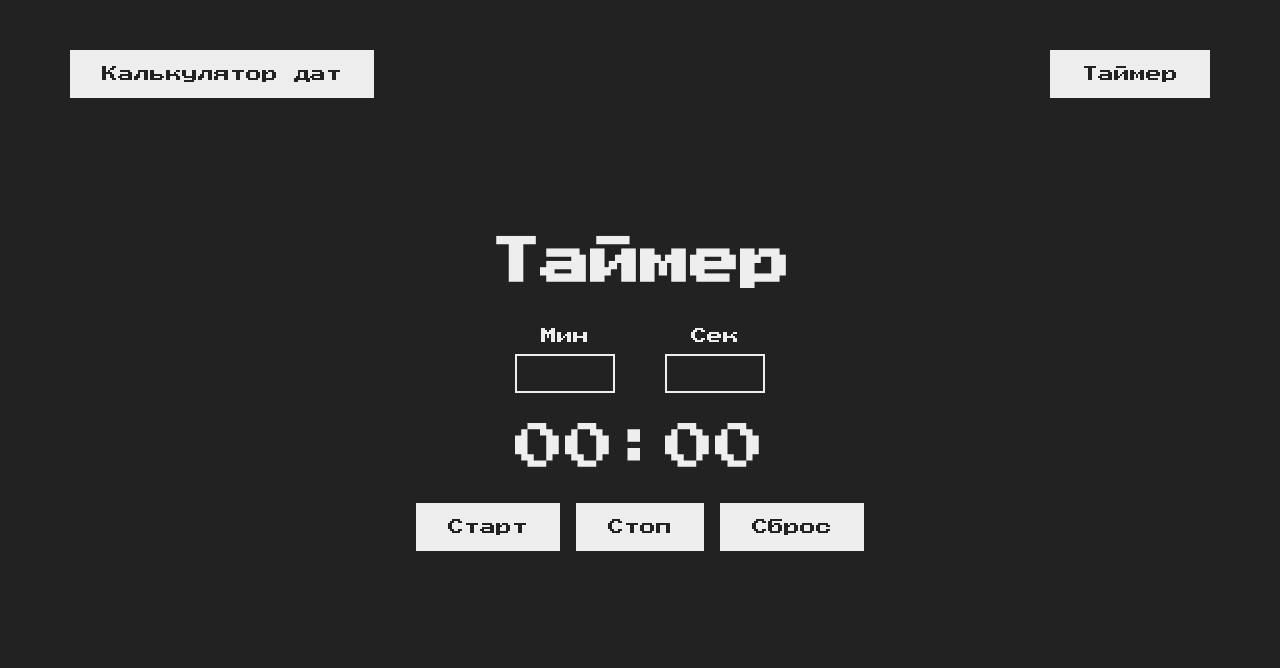
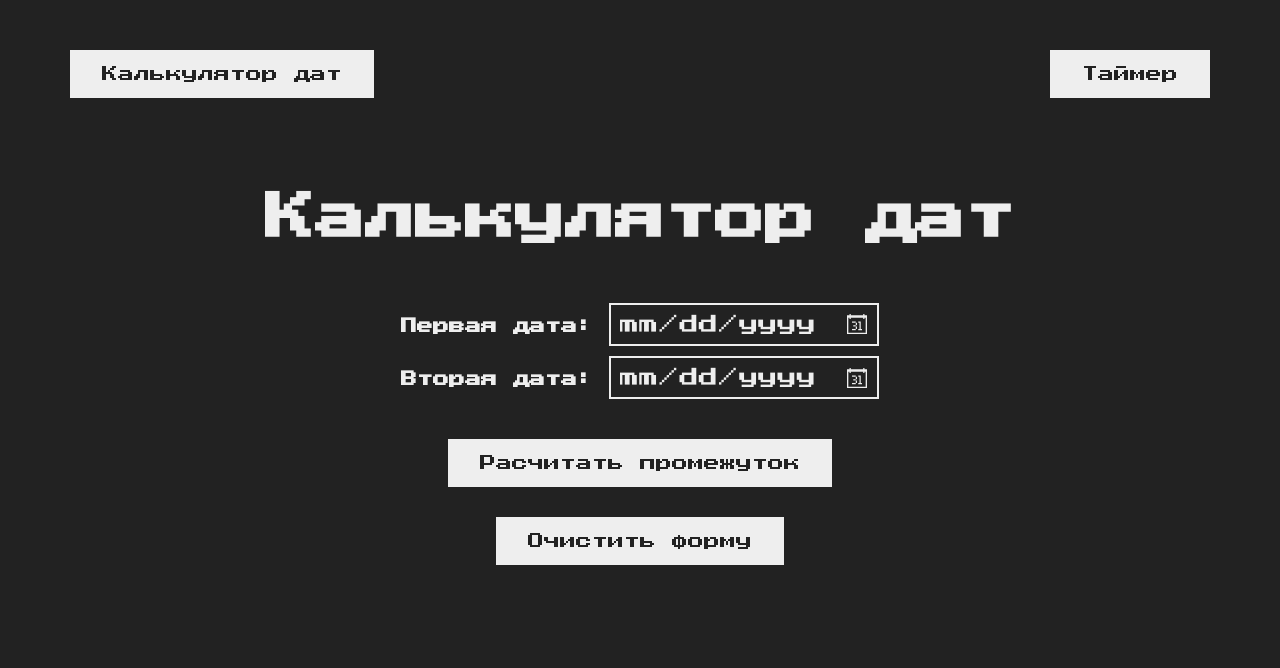
Before and after one commit to jean-louis1776/JavaScript-Modules-GB, a plain HTML site: page index.html in a window 1280 px wide. Shown: the top 668 px of the page. Drawn offline with Linux system fonts and the light colour scheme.

Commit message:
some fixies html

```diff
--- a/index.html
+++ b/index.html
@@ -15,7 +15,7 @@
                 <button type="submit" id="calc_but">Калькулятор дат</button>
                 <button type="submit" id="timer_but">Таймер</button>
             </div>
-            <form id="datecalc" class="hidden">
+            <form id="datecalc">
                 <h3>Калькулятор дат</h3>
                 <label>
                     <strong>Первая дата:</strong>
@@ -32,7 +32,7 @@
                 <p id="datecalc__result" style="color: red"></p>
             </form>
 
-            <div id="timer">
+            <div id="timer" class="hidden">
                 <h3>Таймер</h3>
                 <div class="timer_wrapper">
                     <figure class="clock">
```
